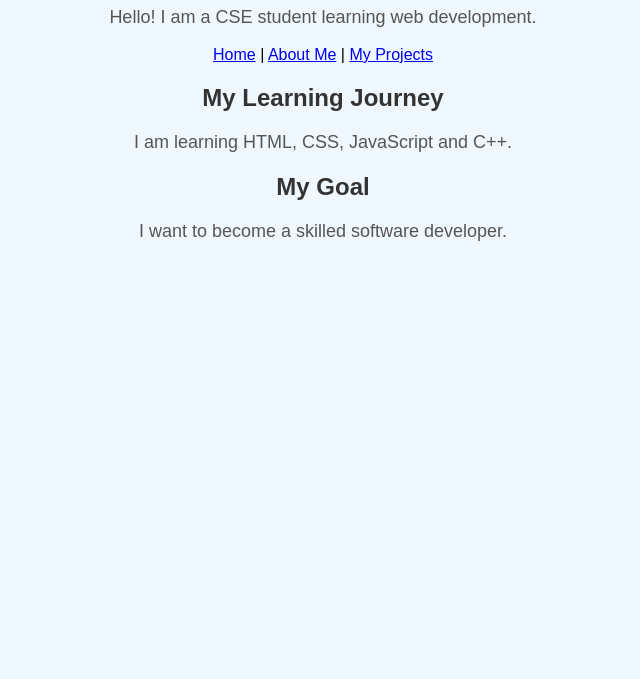
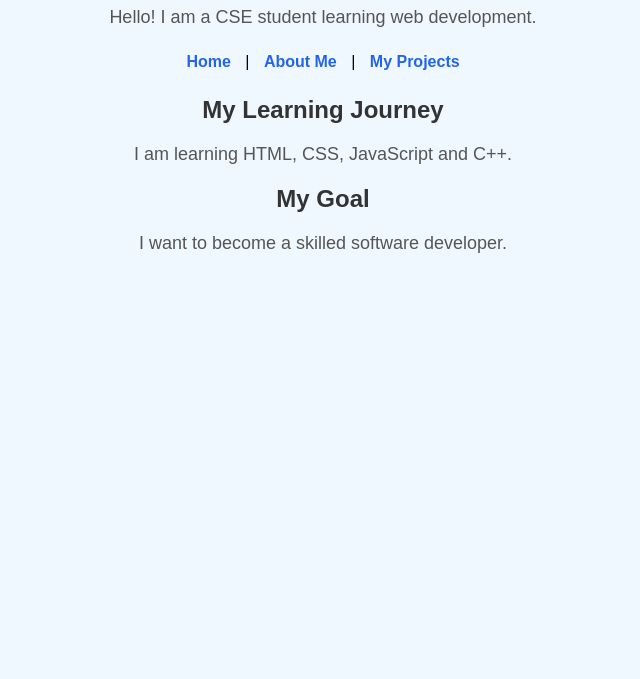
Before and after one commit to piyushbenshla1/web-devlopment-practice, a plain HTML site: page index.html in a window 1280 px wide. Shown: the part 121-800 px from the top of the page, without its empty margins (317-957 px from the left). Drawn offline with Linux system fonts and the light colour scheme.

Commit message:
style homepage navigation links

```diff
--- a/style.css
+++ b/style.css
@@ -17,3 +17,17 @@ p {
     color: #555555;
     font-size: 18px;
 }
+nav {
+    margin: 25px 0;
+}
+
+nav a {
+    color: #2563eb;
+    text-decoration: none;
+    margin: 10px;
+    font-weight: bold;
+}
+
+nav a:hover {
+    text-decoration: underline;
+}
```
